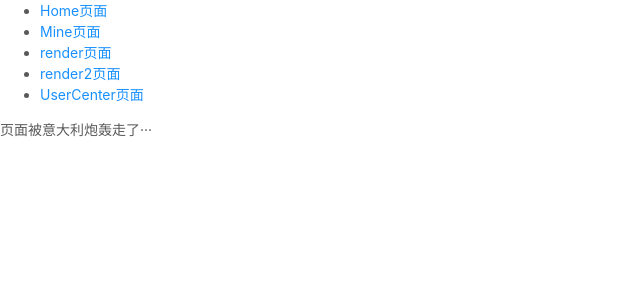
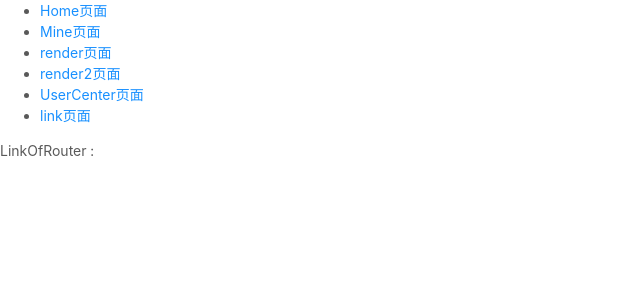
Before and after one commit to CornerYoung/react-app, a React app: page /link in a window 1280 px wide. Shown: the top 300 px of the page, without its empty margins (0-640 px from the left). Built offline with nearby package versions, Linux system fonts and the light colour scheme.

Commit message:
Link中使用to-object

```diff
--- a/src/App.js
+++ b/src/App.js
@@ -6,6 +6,7 @@ import Home from './pages/Home'
 import UserCenter from './pages/UserCenter'
 import NotFound from './pages/NotFound'
 import Render from './pages/Render'
+import LinkOfRouter from './pages/LinkOfRouter'
 
 function App() {
   /**
@@ -19,6 +20,7 @@ function App() {
         <Route path="/" component={Home} exact></Route>
         <Route path="/mine/:id/:name" component={Mine} exact strict></Route>
         <Route path="/mine/usercenter/:id" component={UserCenter}></Route>
+        <Route path="/link" component={LinkOfRouter}></Route>
         <Route path="/render" render={() => <div>render</div>}></Route>
         <Route path="/render2/:username?" render={(props) => <Render {...props} name="勒布朗"/>}></Route>
         <Route component={NotFound}></Route>
--- a/src/components/nav/index.jsx
+++ b/src/components/nav/index.jsx
@@ -17,7 +17,21 @@ export default function Nav() {
                 <Link to="/render2">render2页面</Link>
             </li>
             <li>
-                <Link to="/mine/usercenter">UserCenter页面</Link>
+                <Link
+                    to="/mine/usercenter"
+                >
+                    UserCenter页面
+                </Link>
+            </li>
+            <li>
+                <Link
+                    to={{
+                        pathname:"/link",
+                        search: "?sort=name",
+                        hash: "#the-hash",
+                        state: { fromDashboard: true }
+                    }}
+                >link页面</Link>
             </li>
         </ul>
     )
--- /dev/null
+++ b/src/pages/LinkOfRouter.jsx
@@ -0,0 +1,10 @@
+import React from 'react'
+
+export default function LinkOfRouter(props) {
+    console.log(props)
+    return (
+        <div>
+            LinkOfRouter :
+        </div>
+    )
+}
```
